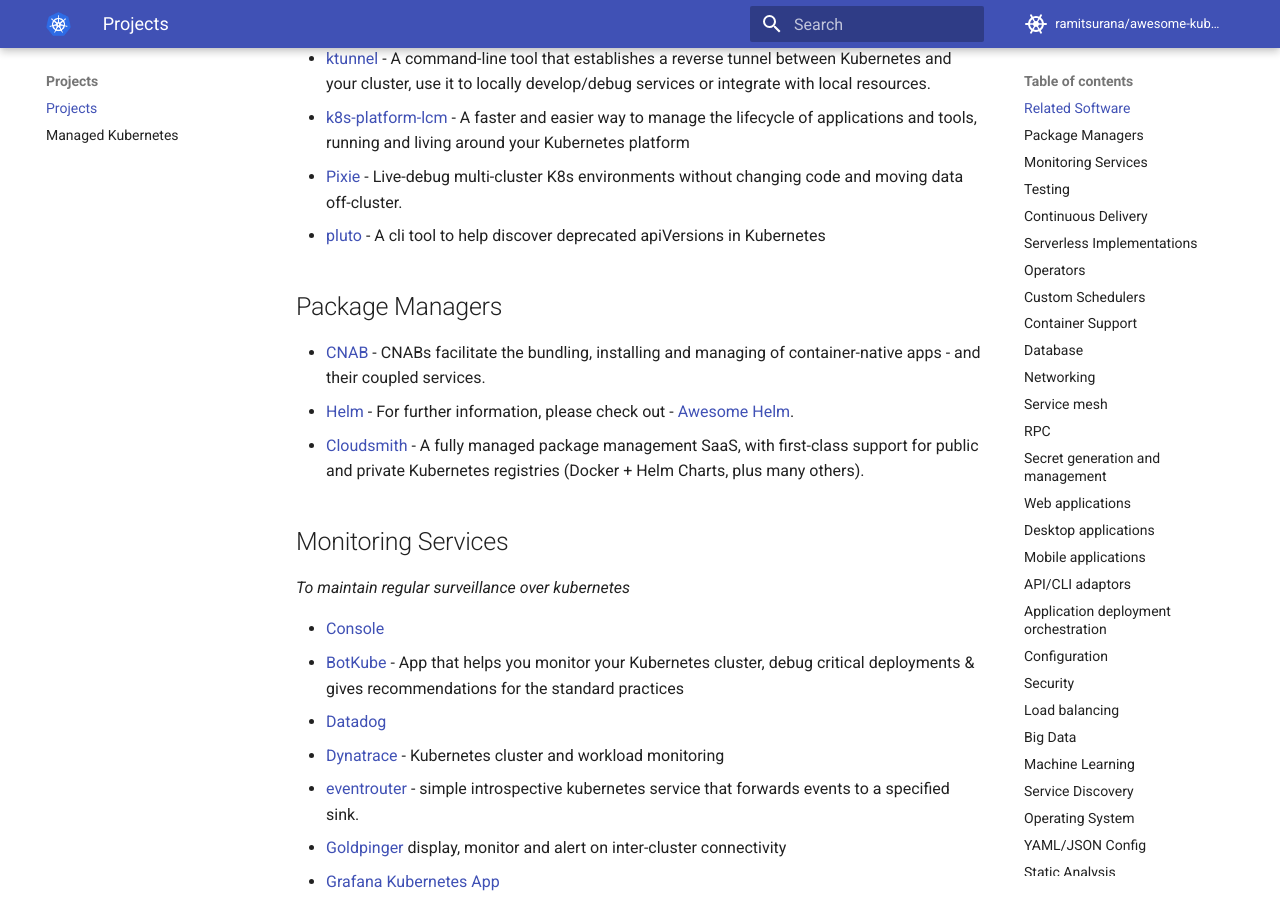
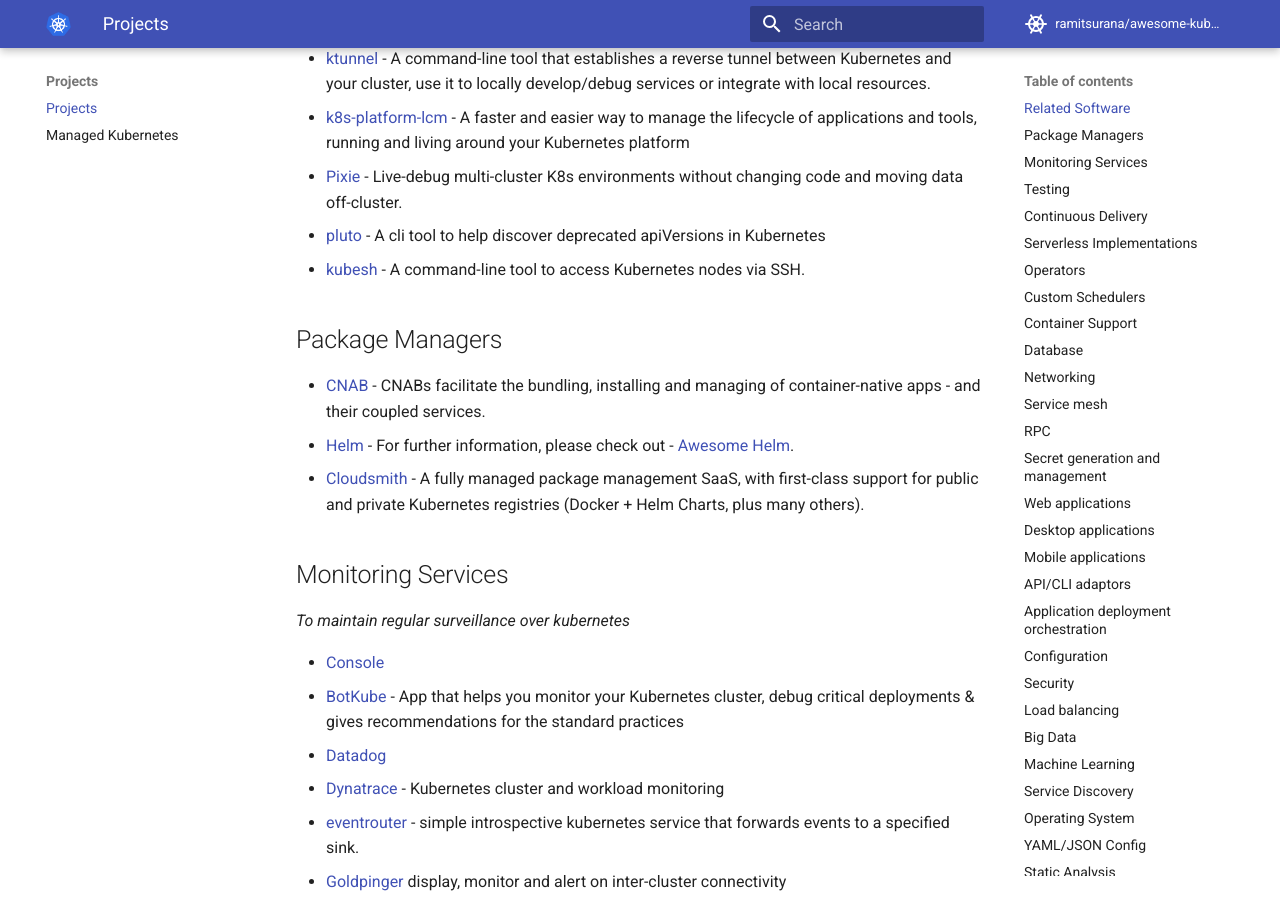
Before and after one commit to ramitsurana/awesome-kubernetes, an MkDocs documentation site: the page built from docs/projects/projects.md, in a window 1280 px wide and 900 px high, scrolled down 1300 px. Built offline with MkDocs 1.6.1 and Material for MkDocs 9.7.7, drawn with Linux system fonts in a browser that asks for light colours; comment, search, counter and statistics services are not loaded.

Commit message:
Add Kubesh CLI to projects

```diff
--- a/docs/projects/projects.md
+++ b/docs/projects/projects.md
@@ -36,6 +36,7 @@ Projects
 * [k8s-platform-lcm](https://github.com/arminc/k8s-platform-lcm) - A faster and easier way to manage the lifecycle of applications and tools, running and living around your Kubernetes platform
 * [Pixie](https://github.com/pixie-labs/pixie) - Live-debug multi-cluster K8s environments without changing code and moving data off-cluster.
 * [pluto](https://github.com/FairwindsOps/pluto) - A cli tool to help discover deprecated apiVersions in Kubernetes
+* [kubesh](https://github.com/fhivemind/kubesh) - A command-line tool to access Kubernetes nodes via SSH.
 
 ## Package Managers
 
```
